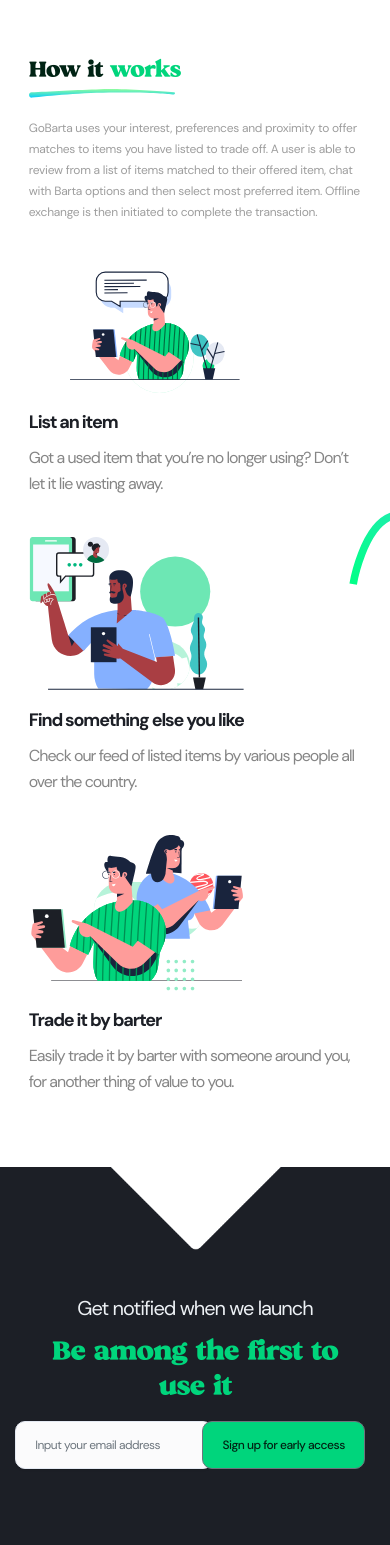
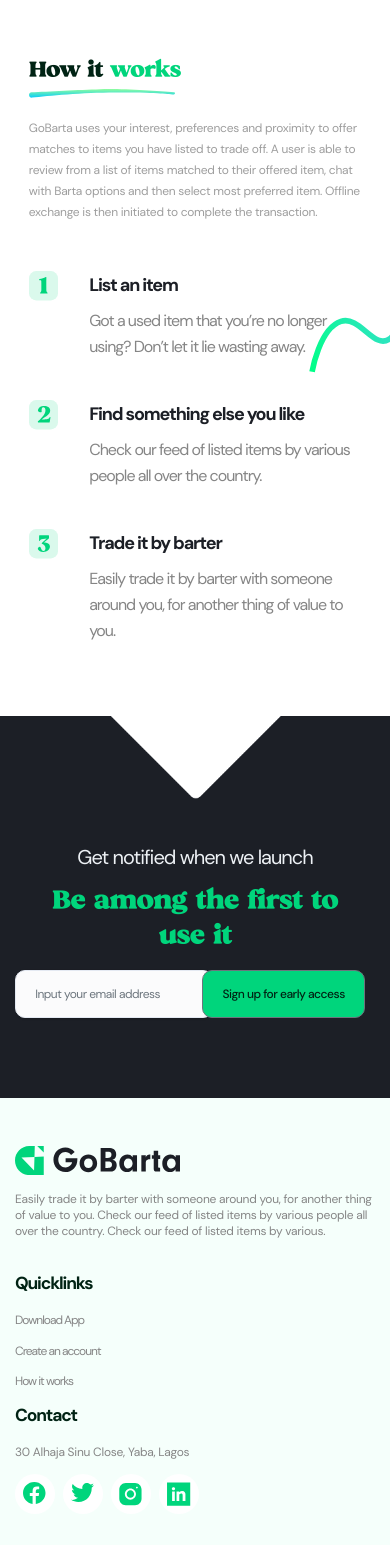
Before and after one commit to wise1993/GoBarta-Web, a PHP site: page / in a window 390 px wide. Shown: the part 1089-2634 px from the top of the page. After the commit the page ends 2595 px from the top, so only its background shows below. Run offline with PHP 8.4, Linux system fonts and the light colour scheme.

Commit message:
Site Modified

```diff
--- a/assets/styles/css/additional.css
+++ b/assets/styles/css/additional.css
@@ -94,9 +94,11 @@ body {
 }
 
 .lineCurve {
-  width: 50%;
+  width: 28%;
 }
-
+.pad-img {
+  padding-right: 0 !important;
+}
 .scroll-down {
   box-shadow: 0 0 0 0 rgba(255, 255, 255, .1);
   -webkit-animation: sdb03 3s infinite;
@@ -212,7 +214,7 @@ body {
     text-align: left;
 }
 .contStack {
-    width: 80%;
+    width: 100%;
     margin: auto;
     padding-top: 2em;
     padding-bottom: 2em;
@@ -1036,7 +1038,8 @@ a {
   text-align: left;
 }
 .cid-s48udlf8KU {
-  background-image: url("../../../assets/images/flux-bg.svg");
+  /* background-image: url("../../../assets/images/flux-bg.svg"); */
+  background-image: url("../../../assets/images/bg-sect.svg");
 }
 .cid-s48udlf8KU .mbr-section-title {
   text-align: left;
--- a/assets/styles/css/responsiveness.css
+++ b/assets/styles/css/responsiveness.css
@@ -189,7 +189,7 @@
     }
     .work-rw h2 {
         font-size: 18px;
-        margin-top: 15px;
+        margin-top: 0;
     }
     .work-rw h4 {
         font-size: 16px;
--- a/assets/theme/css/style.css
+++ b/assets/theme/css/style.css
@@ -347,7 +347,7 @@ nav .mbr-section-btn {
   display: -ms-flex;
   display: -o-flex;
   align-items: center;
-  min-height: 100vh;
+  min-height: 85vh;
   padding-top: 3rem;
   padding-bottom: 3rem;
 }
--- a/index.html
+++ b/index.html
@@ -136,7 +136,61 @@
         </div>
     </section>
 
+    <!-- How it works -->
     <section class="content1 cid-s48udlf8KU mbr-fullscreen mbr-parallax-background" id="content1-8">
+
+        <div class="container workCont">
+            <div class="worksCss">
+                <div class="title">
+                    <h3 class="mbr-section-title mbr-fonts-style align-center mb-4 display-2 workStyle">
+                        How it <b>works</b>
+                        <img class="lineCurve" src="./assets/images/Line Vector.svg">
+                    </h3>
+
+                    <p class="mbr-section-subtitle align-center mbr-fonts-style mb-4 display-7 pStyle">GoBarta uses your
+                        interest, preferences and proximity to offer matches to items you have listed to trade off. A
+                        user is able to review from a list of items matched to their offered item, chat with Barta
+                        options and then select most preferred item. Offline exchange is then initiated to complete the
+                        transaction. </p>
+                </div>
+            </div>
+
+            <div class="workNum">
+                <div class="row">
+                    <div class="col-lg-4 col-md-3 col-sm-6 work-rw">
+                        <div class="row">
+                            <div class="col-2 pad-img"><img src="./assets/images/no1.svg"></div>
+                            <div class="col-10">
+                                <h2>List an item</h2>
+                                <h4>Got a used item that you’re no longer using? Don’t let it lie wasting away.</h4>
+                            </div>
+                        </div>
+                    </div>
+                    <div class="col-lg-4 col-md-12 col-sm-6 work-rw">
+                        <div class="row">
+                            <div class="col-2 pad-img"><img src="./assets/images/no2.svg"></div>
+                            <div class="col-10">
+                                <h2>Find something else you like</h2>
+                                <h4>Check our feed of listed items by various people all over the country.</h4>
+                            </div>
+                        </div>
+                    </div>
+                    <div class="col-lg-4 col-md-12 col-sm-6 work-rw">
+                        <div class="row">
+                            <div class="col-2 pad-img"><img src="./assets/images/no3.svg"></div>
+                            <div class="col-10">
+                                <h2>Trade it by barter</h2>
+                                <h4>Easily trade it by barter with someone around you, for another thing of value to
+                                    you.</h4>
+                            </div>
+                        </div>
+                    </div>
+                </div>
+            </div>
+        </div>
+
+    </section>
+    <!-- <section class="content1 cid-s48udlf8KU mbr-fullscreen mbr-parallax-background" id="content1-8">
 
         <div class="container workCont">
             <div class="workContent">
@@ -175,7 +229,8 @@
             </div>
         </div>
 
-    </section>
+    </section> -->
+    <!-- How it works end-->
 
     <!-- Rectangle -->
     <section>
```
Also changed, not shown: assets/images/bg-sect.svg (added), assets/images/no1.svg (added), assets/images/no2.svg (added), assets/images/no3.svg (added).
